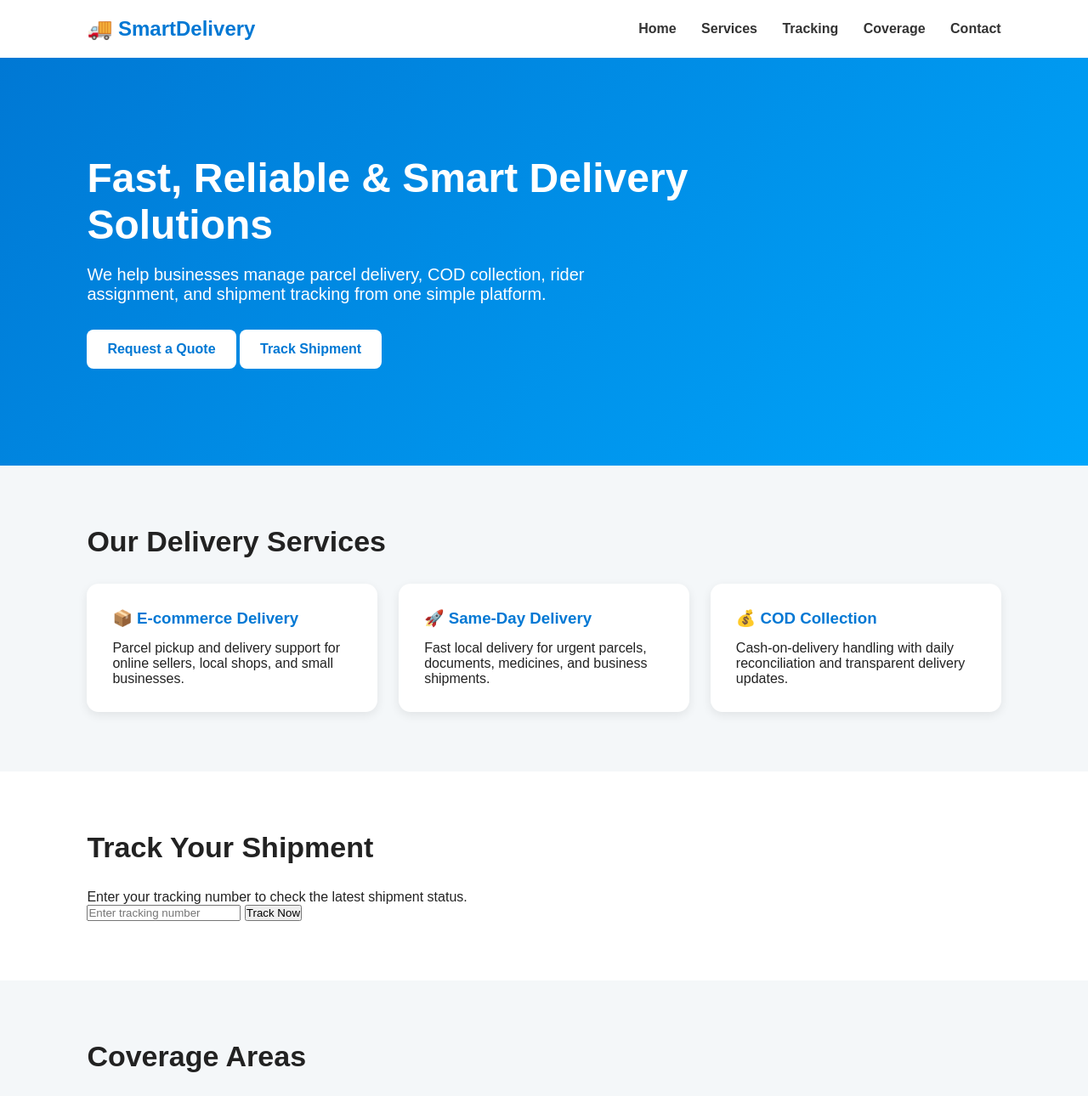
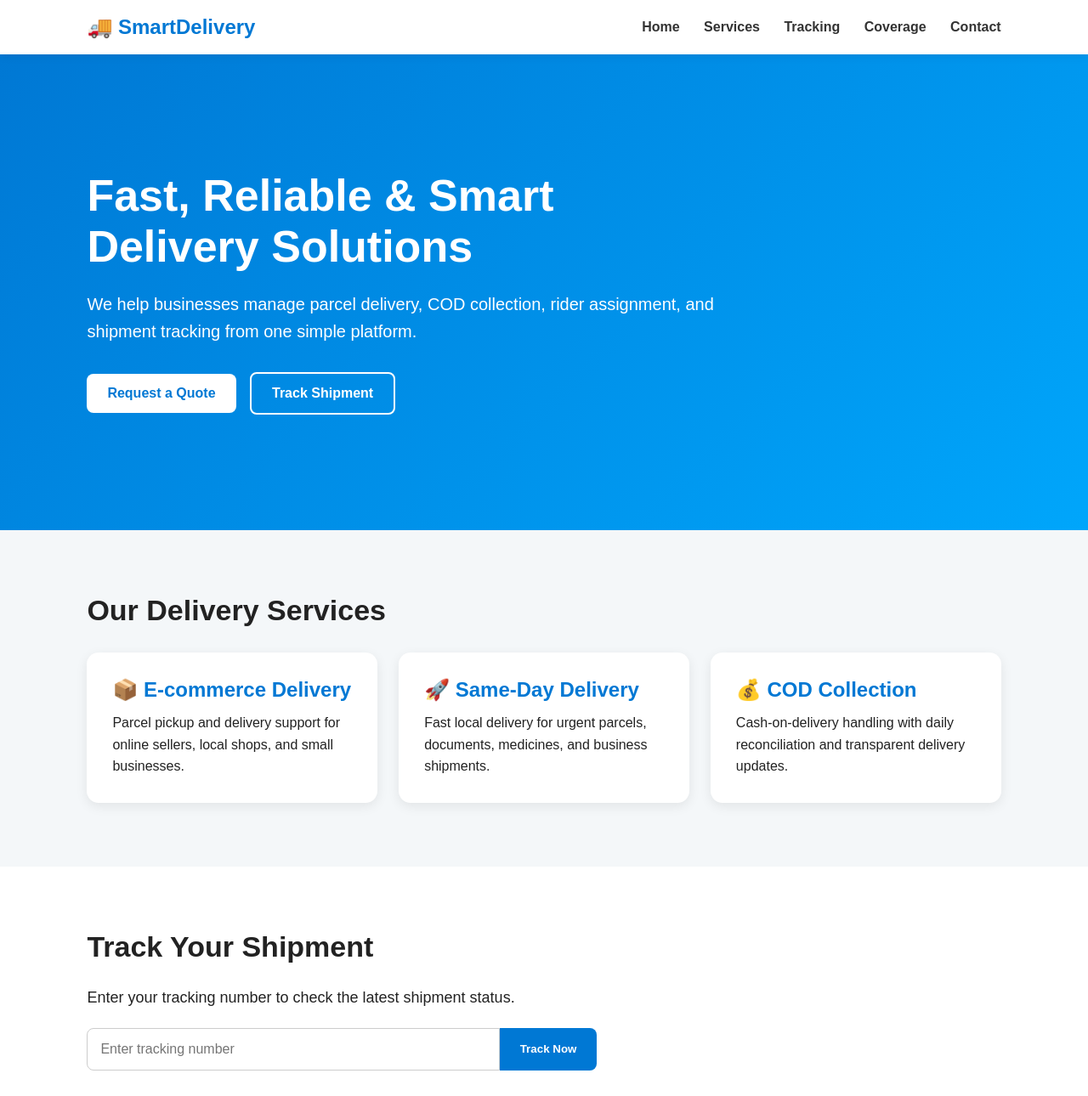
Before and after one commit to Chetan0287/SmartDeliveryPlatform, a website: page index.html in a window 1280 px wide. Shown: the top 1290 px of the page at 85% size. Drawn offline with Linux system fonts and the light colour scheme.

Commit message:
Update styles.css

```diff
--- a/styles.css
+++ b/styles.css
@@ -11,12 +11,15 @@ body {
 }
 
 .navbar {
-    background: #ffffff;
-    padding: 20px 8%;
+    background: white;
+    padding: 18px 8%;
     display: flex;
     justify-content: space-between;
     align-items: center;
-    box-shadow: 0 2px 8px rgba(0,0,0,0.08);
+    box-shadow: 0 2px 10px rgba(0,0,0,0.08);
+    position: sticky;
+    top: 0;
+    z-index: 100;
 }
 
 .logo {
@@ -26,31 +29,34 @@ body {
 }
 
 nav a {
-    margin-left: 25px;
+    margin-left: 24px;
     text-decoration: none;
     color: #333;
-    font-weight: 600;
+    font-weight: bold;
 }
 
 .hero {
-    min-height: 480px;
-    padding: 80px 8%;
+    min-height: 560px;
+    padding: 90px 8%;
     display: flex;
     align-items: center;
     background: linear-gradient(135deg, #0078d4, #00a6fb);
     color: white;
 }
 
+.hero-content {
+    max-width: 760px;
+}
+
 .hero h1 {
-    font-size: 48px;
-    max-width: 750px;
-    margin-bottom: 20px;
+    font-size: 52px;
+    margin-bottom: 22px;
 }
 
 .hero p {
     font-size: 20px;
-    max-width: 650px;
-    margin-bottom: 30px;
+    line-height: 1.6;
+    margin-bottom: 32px;
 }
 
 .btn {
@@ -61,16 +67,31 @@ nav a {
     border-radius: 8px;
     text-decoration: none;
     font-weight: bold;
+    margin-right: 12px;
+}
+
+.btn.secondary {
+    background: transparent;
+    color: white;
+    border: 2px solid white;
 }
 
 .section {
-    padding: 70px 8%;
+    padding: 75px 8%;
 }
 
 .section h2 {
     font-size: 34px;
     margin-bottom: 30px;
-    color: #222;
+}
+
+.section-text {
+    font-size: 18px;
+    margin-bottom: 25px;
+}
+
+.light {
+    background: white;
 }
 
 .cards {
@@ -83,18 +104,42 @@ nav a {
     background: white;
     padding: 30px;
     border-radius: 14px;
-    box-shadow: 0 4px 12px rgba(0,0,0,0.08);
+    box-shadow: 0 4px 14px rgba(0,0,0,0.08);
     flex: 1;
     min-width: 260px;
 }
 
 .card h3 {
-    margin-bottom: 15px;
     color: #0078d4;
+    margin-bottom: 12px;
+    font-size: 24px;
 }
 
-.light {
-    background: #ffffff;
+.card p {
+    line-height: 1.6;
+}
+
+.tracking-box {
+    display: flex;
+    max-width: 600px;
+}
+
+.tracking-box input {
+    flex: 1;
+    padding: 15px;
+    border: 1px solid #ccc;
+    border-radius: 8px 0 0 8px;
+    font-size: 16px;
+}
+
+.tracking-box button {
+    padding: 15px 24px;
+    border: none;
+    background: #0078d4;
+    color: white;
+    font-weight: bold;
+    border-radius: 0 8px 8px 0;
+    cursor: pointer;
 }
 
 .features {
@@ -106,9 +151,21 @@ nav a {
 .features span {
     background: #e8f3ff;
     color: #0078d4;
-    padding: 12px 18px;
+    padding: 13px 20px;
     border-radius: 30px;
     font-weight: bold;
+}
+
+.stats {
+    background: #f4f7f9;
+}
+
+.stats .card {
+    text-align: center;
+}
+
+.stats .card h3 {
+    font-size: 38px;
 }
 
 .contact {
@@ -117,13 +174,13 @@ nav a {
 }
 
 .contact p {
+    font-size: 18px;
     margin-bottom: 25px;
-    font-size: 18px;
 }
 
 footer {
     background: #1f2937;
     color: white;
     text-align: center;
-    padding: 20px;
+    padding: 22px;
 }
```
